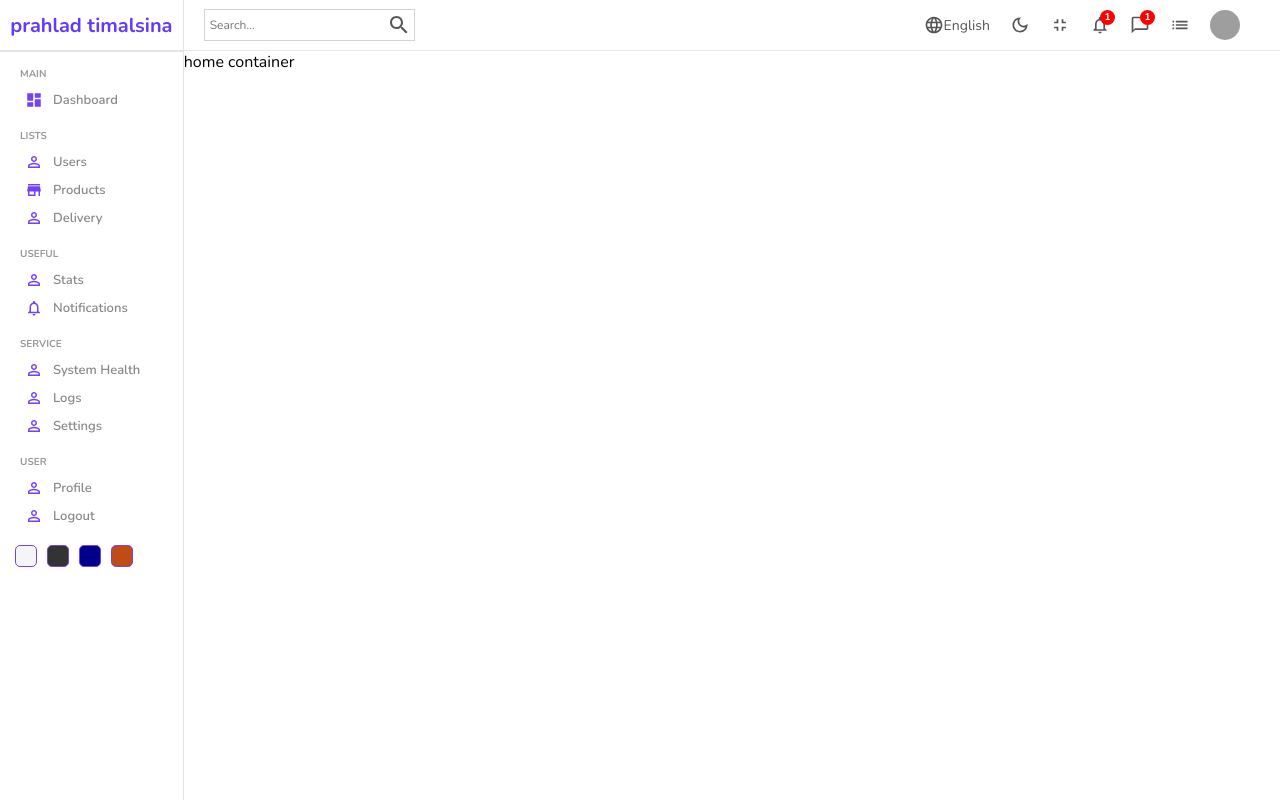
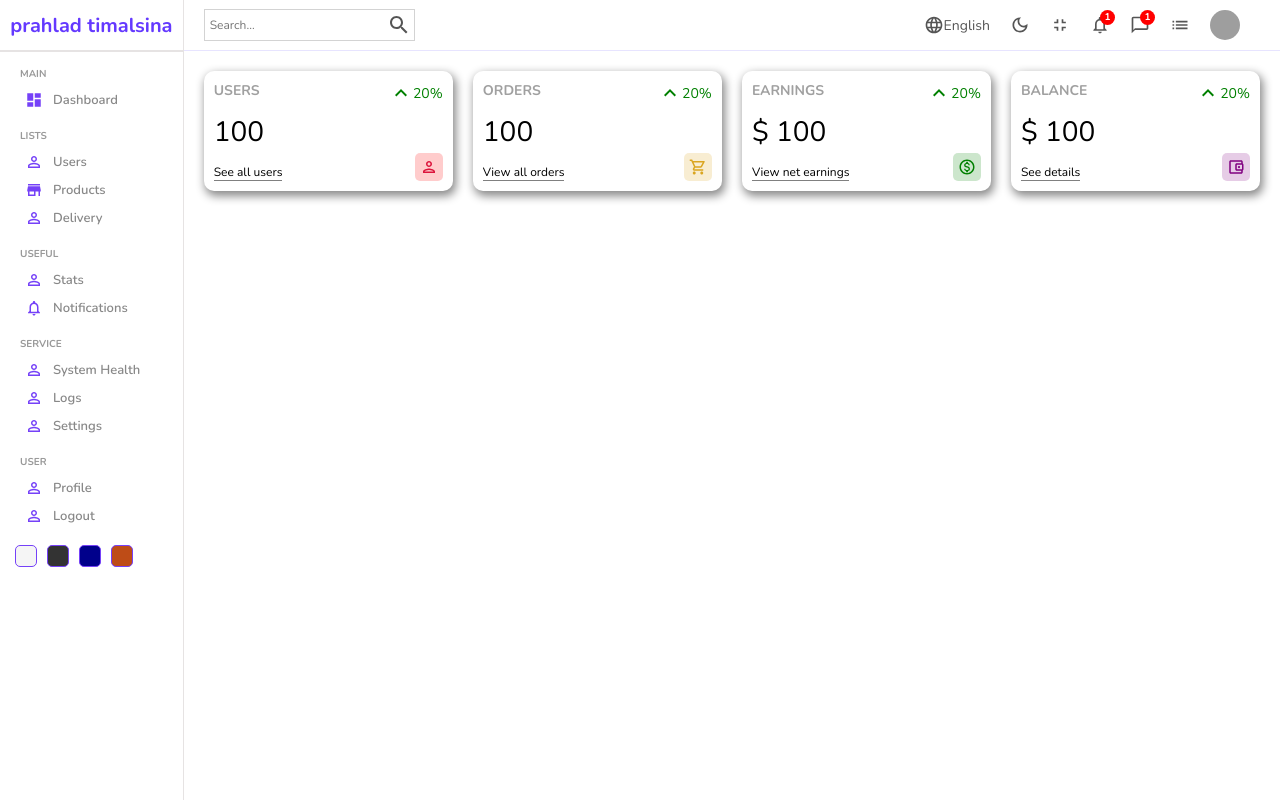
Before and after one commit to prahladtimalsina/React-Admin-Dashboard, a React (Create React App) app: page / in a window 1280 px wide. Built offline with nearby package versions, Linux system fonts and the light colour scheme; grey boxes are pictures that could not be loaded.

Commit message:
container widget done

```diff
--- /dev/null
+++ b/src/components/widget/Widget.jsx
@@ -0,0 +1,102 @@
+import PersonOutlinedIcon from "@mui/icons-material/PersonOutlined";
+import KeyboardArrowUpIcon from "@mui/icons-material/KeyboardArrowUp";
+import ShoppingCartOutlinedIcon from "@mui/icons-material/ShoppingCartOutlined";
+import MonetizationOnOutlinedIcon from "@mui/icons-material/MonetizationOnOutlined";
+
+import AccountBalanceWalletOutlinedIcon from "@mui/icons-material/AccountBalanceWalletOutlined";
+
+import "./widget.scss";
+
+const Widget = ({ type }) => {
+  let data;
+
+  //temp data
+  const amount = 100;
+  const diff = 20;
+  switch (type) {
+    case "user":
+      data = {
+        title: "USERS",
+        isMoney: false,
+        link: "See all users",
+        icon: (
+          <PersonOutlinedIcon
+            className="icon"
+            style={{ color: "crimson", backgroundColor: "rgba(255,0,0,0.2" }}
+          />
+        ),
+      };
+      break;
+    case "order":
+      data = {
+        title: "ORDERS",
+        isMoney: false,
+        link: "View all orders",
+        icon: (
+          <ShoppingCartOutlinedIcon
+            className="icon"
+            style={{
+              color: "goldenrod",
+              backgroundColor: "rgba(218,165,32,0.2",
+            }}
+          />
+        ),
+      };
+      break;
+    case "earning":
+      data = {
+        title: "EARNINGS",
+        isMoney: true,
+        link: "View net earnings",
+        icon: (
+          <MonetizationOnOutlinedIcon
+            className="icon"
+            style={{
+              color: "green",
+              backgroundColor: "rgba(0,128,0,0.2",
+            }}
+          />
+        ),
+      };
+      break;
+    case "balance":
+      data = {
+        title: "BALANCE",
+        isMoney: true,
+        link: "See details",
+        icon: (
+          <AccountBalanceWalletOutlinedIcon
+            className="icon"
+            style={{
+              color: "purple",
+              backgroundColor: "rgba(128,0,128,0.2",
+            }}
+          />
+        ),
+      };
+      break;
+    default:
+      break;
+  }
+
+  return (
+    <div className="widget">
+      <div className="left">
+        <span className="title">{data.title}</span>
+        <span className="counter">
+          {data.isMoney && "$"} {amount}
+        </span>
+        <span className="link">{data.link}</span>
+      </div>
+      <div className="right">
+        <div className="percentage positive">
+          <KeyboardArrowUpIcon />
+          {diff}%
+        </div>
+        {data.icon}
+      </div>
+    </div>
+  );
+};
+
+export default Widget;
--- /dev/null
+++ b/src/components/widget/widget.scss
@@ -0,0 +1,58 @@
+.widget{
+    display: flex;
+    justify-content: space-between;
+    flex: 1;
+    padding: 10px;
+    -webkit-box-shadow: 2px 4px 10px 1px rgba(0,0,0,0.47);
+    box-shadow:  2px 4px 10px 1px rgba(0,0,0,0.47);
+    border-radius: 10px;
+    height: 100px;
+    cursor: pointer;
+
+    &:hover{
+
+          -webkit-box-shadow: 2px 4px 10px 1px rgba(167, 20, 20, 0.47);
+    box-shadow: 2px 4px 10px 1px rgba(167, 20, 20, 0.47);
+    }
+
+    .left , .right {
+        display: flex;
+        flex-direction: column;
+        justify-content: space-between;
+
+        .title{
+            font-weight: bold;
+            font-size: 14px;
+            color: rgb(160, 160, 160);
+        }
+
+        .counter{
+            font-size: 28px;
+            font-weight: 300;
+        }
+        .link{
+            width: max-content;
+            font-size: 12px;
+            border-bottom: 1px solid gray;
+        }
+
+        .percentage{
+            display: flex;
+            align-items: center;
+            font-size: 14px;
+
+            &.positive{
+                color: green;
+            }
+            &.negative{
+                color: red;
+            }
+        }
+        .icon{
+            font-size: 18px;
+            padding: 5px;
+            border-radius: 5px;
+            align-self: flex-end;
+        }
+    }
+}
--- a/src/pages/home/Home.jsx
+++ b/src/pages/home/Home.jsx
@@ -1,5 +1,6 @@
 import Navbar from "../../components/navbar/Navbar";
 import Sidebar from "../../components/sidebar/Sidebar";
+import Widget from "../../components/widget/Widget";
 import "./home.scss";
 
 const Home = () => {
@@ -7,8 +8,13 @@
     <div className="home">
       <Sidebar />
       <div className="homeContainer">
-       <Navbar />
-       home container
+        <Navbar />
+        <div className="widgets">
+          <Widget type="user" />
+          <Widget type="order" />
+          <Widget type="earning" />
+          <Widget type="balance" />
+        </div>
       </div>
     </div>
   );
--- a/src/pages/home/home.scss
+++ b/src/pages/home/home.scss
@@ -2,6 +2,12 @@
     display: flex;
     .homeContainer {
         flex: 6;
+
+        .widgets{
+            display: flex;
+            padding: 20px;
+            gap: 20px;
+        }
     }
 
 }
```
